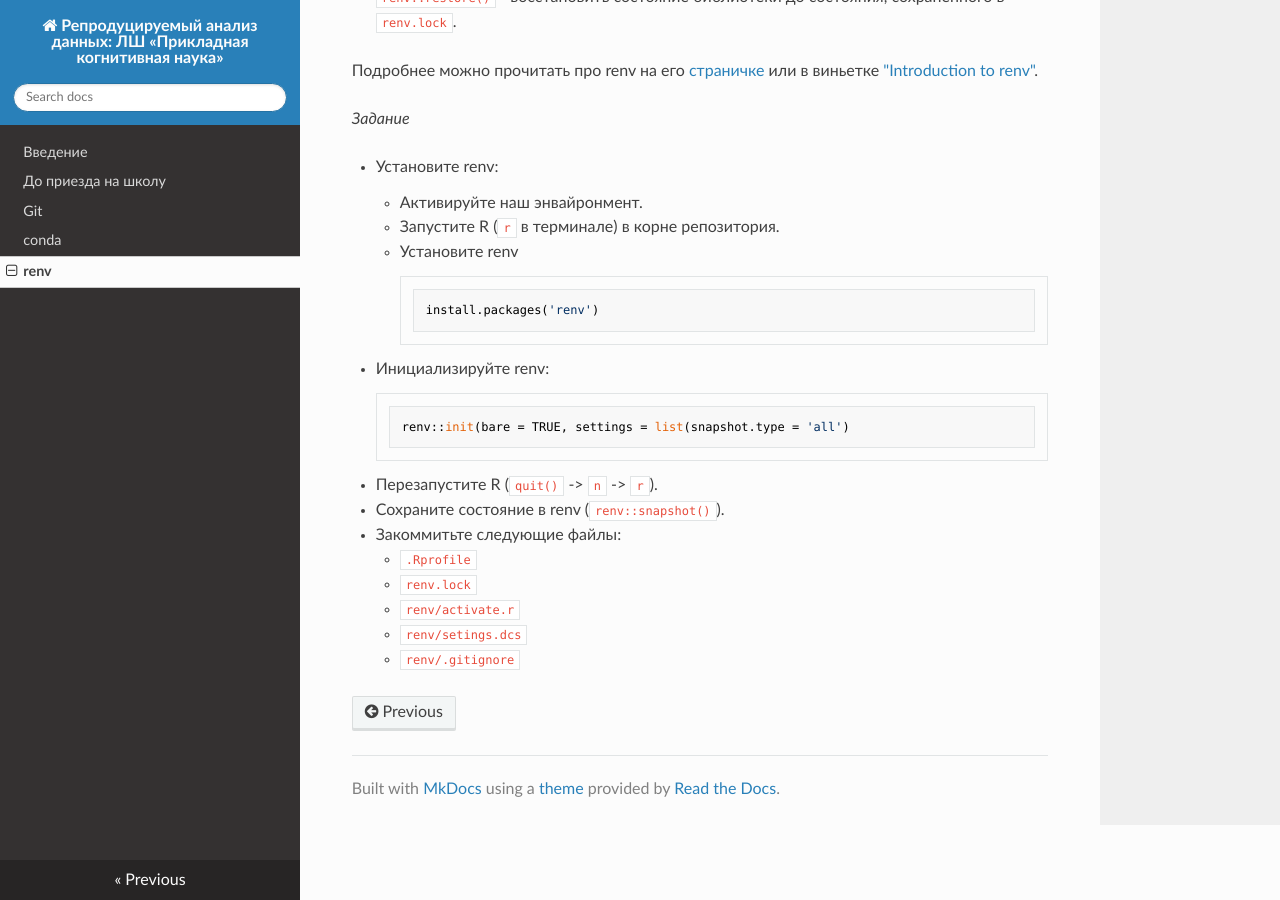
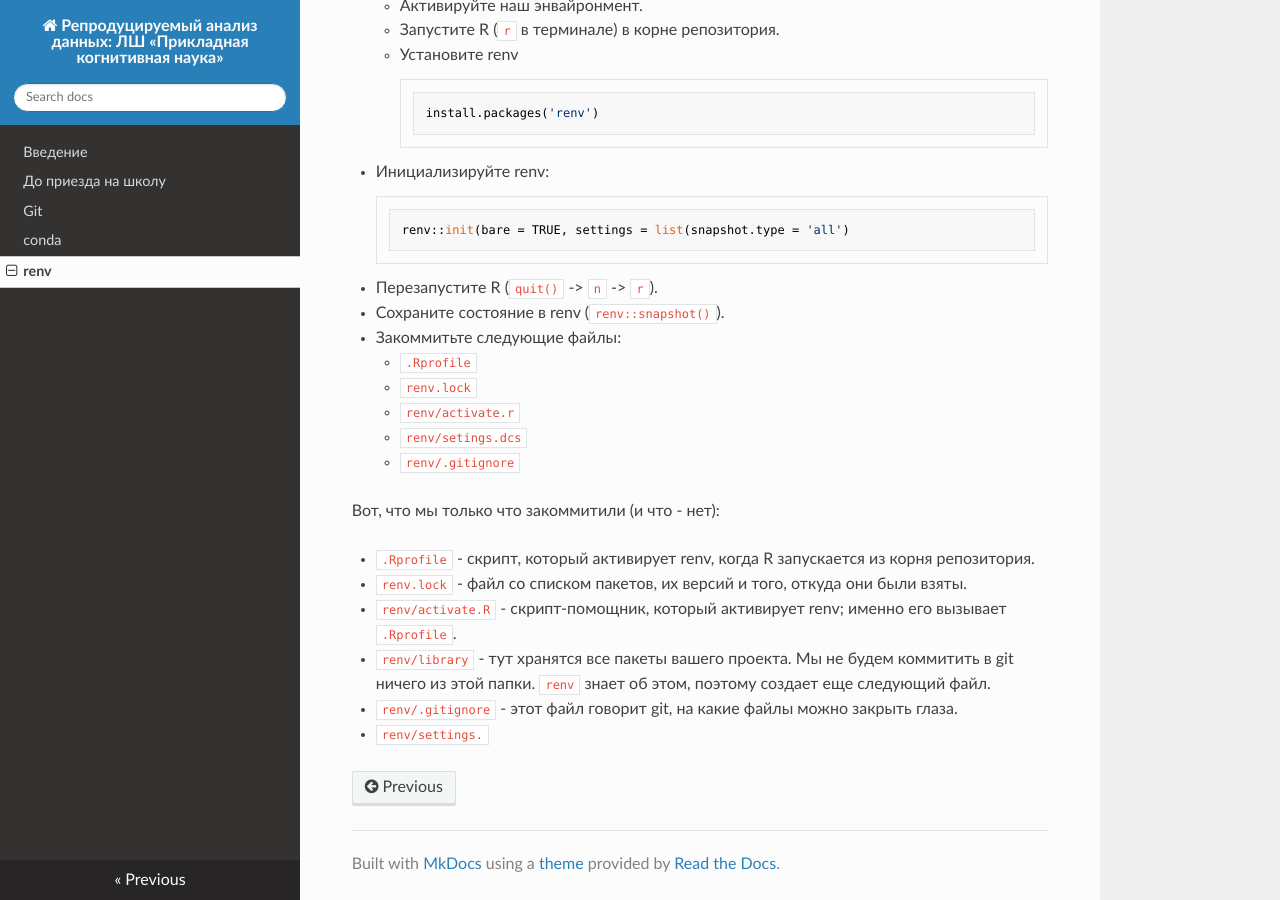
Before and after one commit to kalenkovich/reproducible-data-analysis, an MkDocs documentation site: the page built from website/docs/3_renv.md, in a window 1280 px wide and 900 px high, scrolled down 1076 px. Built offline with MkDocs 1.6.1, drawn with Linux system fonts in a browser that asks for light colours; nearby versions of some CDN libraries; some of the changed text lies outside the part shown.

Commit message:
moved renv-created files description
It makes more sense after they get created and committed/ignored.

```diff
--- a/website/docs/3_renv.md
+++ b/website/docs/3_renv.md
@@ -59,3 +52,15 @@ renv при инициализации создает следующие фай
 	- `renv/activate.r`
 	- `renv/setings.dcs`
 	- `renv/.gitignore`
+
+
+Вот, что мы только что закоммитили (и что - нет):
+
+- `.Rprofile` - скрипт, который активирует renv, когда R запускается из корня репозитория.
+- `renv.lock` - файл со списком пакетов, их версий и того, откуда они были взяты.
+- `renv/activate.R` - скрипт-помощник, который активирует renv; именно его вызывает `.Rprofile`.
+- `renv/library` - тут хранятся все пакеты вашего проекта.
+Мы не будем коммитить в git ничего из этой папки.
+`renv` знает об этом, поэтому создает еще следующий файл.
+- `renv/.gitignore` - этот файл говорит git, на какие файлы можно закрыть глаза.
+- `renv/settings.`
```
Also changed, not shown: other parts of website/docs/3_renv.md (+0 -7 lines).
